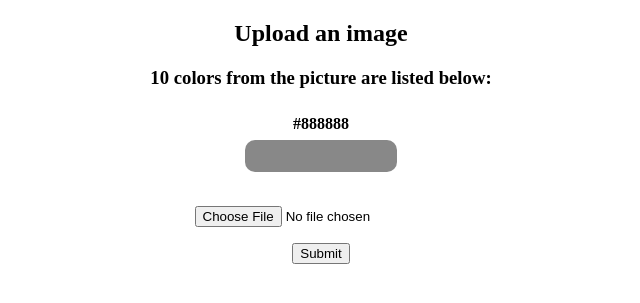
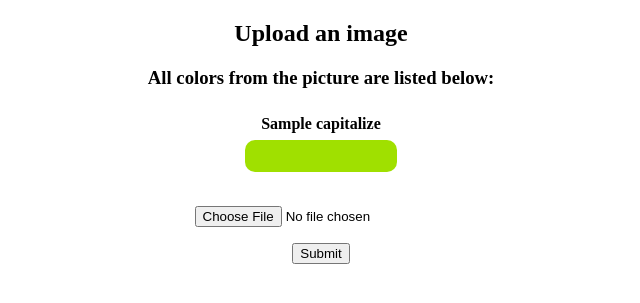
Before and after one commit to yoga-0731/colour-palette-generator, a Flask app: template templates/upload_image.html in a window 1280 px wide. Shown: the top 303 px of the page, without its empty margins (319-959 px from the left). Run offline with Flask 3, Linux system fonts and the light colour scheme; the template is opened without the code that fills it: most values are stand-ins (such as "Sample title", 1, 10 or a date in 2020); lists and menus that the app fills with data are empty.

Commit message:
fix - display all colors from the image

```diff
--- a/main.py
+++ b/main.py
@@ -11,7 +11,7 @@
 app.config['SECRET_KEY'] = os.environ.get('SECRET_KEY')
 
 ALLOWED_EXTENSIONS = set(['png', 'jpg', 'jpeg', 'gif'])
-MAX_COLOURS = 10
+MAX_COLOURS = 500
 
 
 def allowed_file(filename):
@@ -37,7 +37,7 @@
         file.save(os.path.join(app.config['UPLOAD_FOLDER'], filename))
         flash('Image successfully uploaded and displayed below')
         colors = image_colors(filename)
-        return render_template('upload_image.html', filename=filename, colors=colors)
+        return render_template('upload_image.html', filename=filename, colors=colors, color_count=0)
     else:
         flash('Allowed image types are -> png, jpg, jpeg, gif')
         return redirect(request.url)
--- a/templates/upload_image.html
+++ b/templates/upload_image.html
@@ -21,18 +21,28 @@
 	{% endif %}
 
 	{% if colors %}
-		<h3>10 colors from the picture are listed below:</h3>
+		<h3>All colors from the picture are listed below:</h3>
+		{% set colors_list = colors.items() | list %}
+		{% set colors_length = colors | length %}
+		{% set color_count = namespace(value=0) %}
+
 		<table align="center">
+			{% for _ in range(((colors_length // 10) + (colors_length % 10 > 0)) | round): %}
+
 				<tr>
-				{% for color in colors: %}
-					<th>{{ color.capitalize() }}</th>
+<!--					{{ color_count.value }}-->
+					{% for color in colors_list[color_count.value:color_count.value+10]: %}
+						<th>{{ color[0].capitalize() }}</th>
 					{% endfor %}
 				</tr>
 				<tr>
-				{% for color in colors: %}
-					<td bgcolor="{{colors[color]}}"></td>
+					{% for color in colors_list[color_count.value:color_count.value+10]: %}
+						<td bgcolor="{{color[1]}}"></td>
 					{% endfor %}
 				</tr>
+
+				{% set color_count.value = color_count.value + 10 %}
+			{% endfor %}
 		</table>
 	{% endif %}
 
```
Lines whose indentation alone changed are shown as unchanged.
